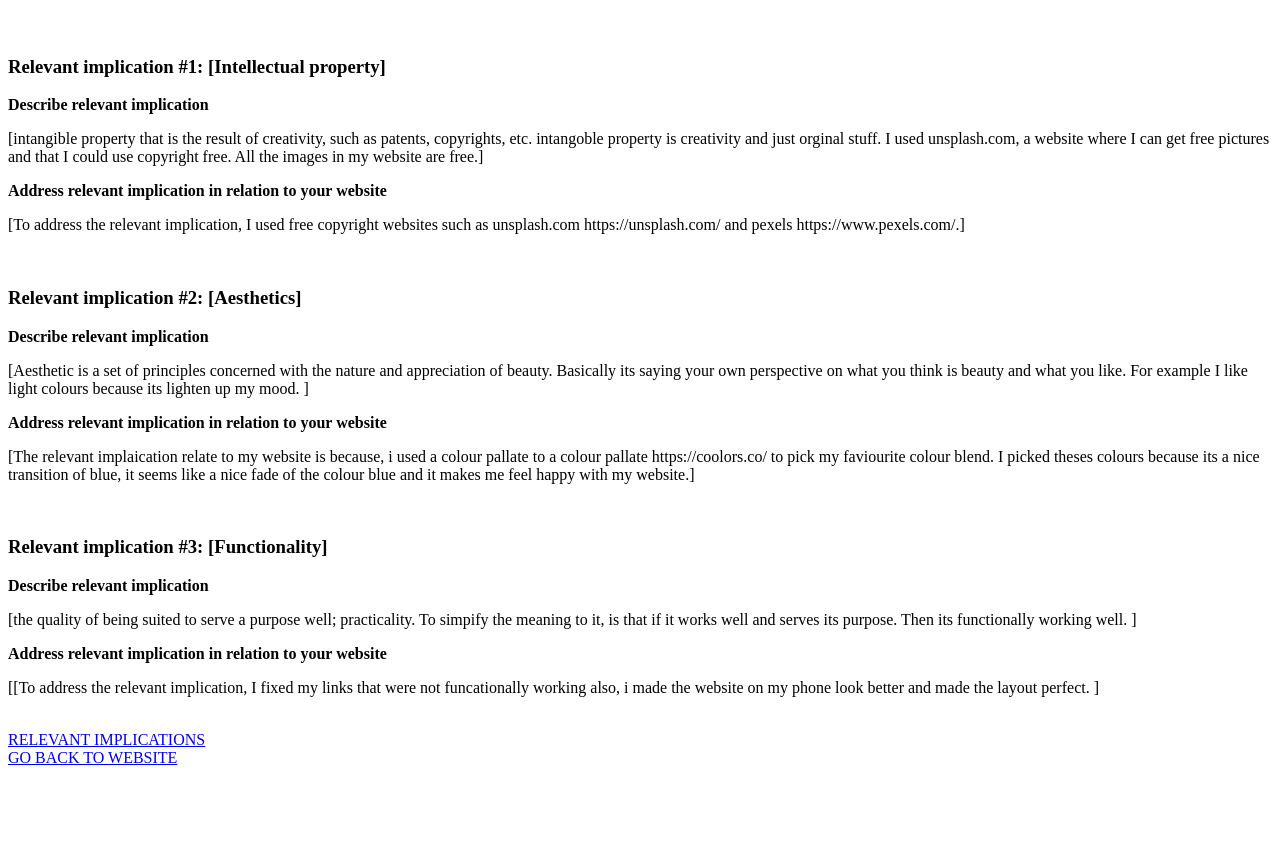
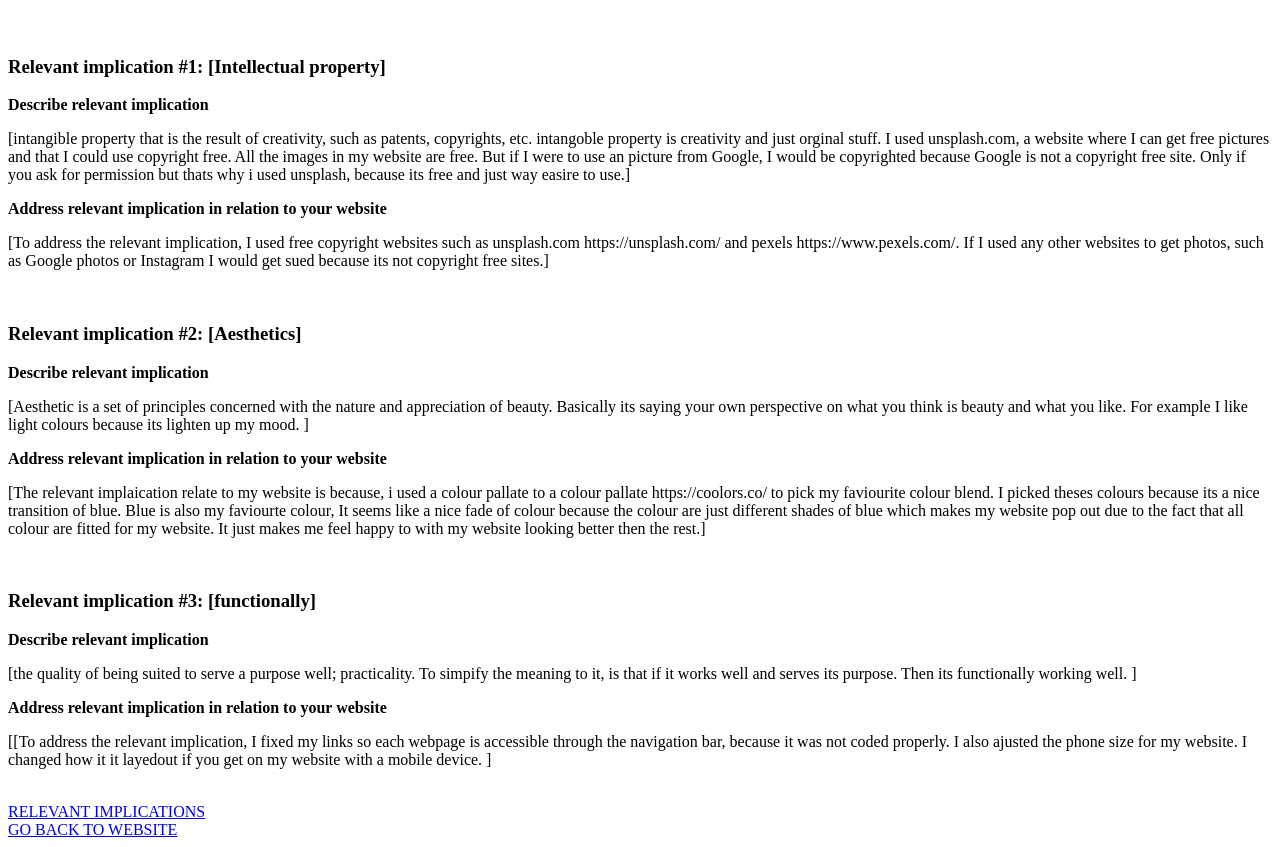
Before and after one commit to ASDAH-Digtal/91880-91884-tavae27z, a plain HTML site: page relevant_implications.html in a window 1280 px wide. Shown: the part 61-908 px from the top of the page. Before the commit the page ends 836 px from the top, so only its background shows below. Drawn offline with Linux system fonts and the light colour scheme.

Commit message:
i modifed my revelant implications for merit

```diff
--- a/relevant_implications.html
+++ b/relevant_implications.html
@@ -13,10 +13,10 @@
 
     <h3>Relevant implication #1: [Intellectual property]</h3>
     <strong>Describe relevant implication</strong>
-    <p>[intangible property that is the result of creativity, such as patents, copyrights, etc. intangoble property is creativity and just orginal stuff. I used unsplash.com, a website where I can get free pictures and that I could use copyright free. All the images in my website are free.]</p>
+    <p>[intangible property that is the result of creativity, such as patents, copyrights, etc. intangoble property is creativity and just orginal stuff. I used unsplash.com, a website where I can get free pictures and that I could use copyright free. All the images in my website are free. But if I were to use an picture from Google, I would be copyrighted because Google is not a copyright free site. Only if you ask for permission but thats why i used unsplash, because its free and just way easire to use.]</p>
 
     <strong>Address relevant implication in relation to your website</strong>
-    <p>[To address the relevant implication, I used free copyright websites such as unsplash.com https://unsplash.com/ and pexels https://www.pexels.com/.]</p>
+    <p>[To address the relevant implication, I used free copyright websites such as unsplash.com https://unsplash.com/ and pexels https://www.pexels.com/. If I used any other websites to get photos, such as Google photos or Instagram I would get sued because its not copyright free sites.]</p>
 
     <br>
 
@@ -26,16 +26,16 @@
 ]</p>
 
     <strong>Address relevant implication in relation to your website</strong>
-    <p>[The relevant implaication relate to my website is because, i used a colour pallate to a colour pallate https://coolors.co/ to pick my faviourite colour blend. I picked theses colours because its a nice transition of blue, it seems like a nice fade of the colour blue and it makes me feel happy with my website.]</p>
+    <p>[The relevant implaication relate to my website is because, i used a colour pallate to a colour pallate https://coolors.co/ to pick my faviourite colour blend. I picked theses colours because its a nice transition of blue. Blue is also my faviourte colour, It seems like a nice fade of  colour because the colour are just different shades of blue which makes my website pop out due to the fact that all colour are fitted for my website. It just makes me feel happy to with my website looking better then the rest.]</p>
 
     <br>
 
-    <h3>Relevant implication #3: [Functionality]</h3>
+    <h3>Relevant implication #3: [functionally]</h3>
     <strong>Describe relevant implication</strong>
     <p>[the quality of being suited to serve a purpose well; practicality. To simpify the meaning to it, is that if it works well and serves its purpose. Then its functionally working well. ]</p>
 
     <strong>Address relevant implication in relation to your website</strong>
-    <p>[[To address the relevant implication, I fixed my links that were not funcationally working also, i made the website on my phone look better and made the layout perfect. ]</p>
+    <p>[[To address the relevant implication, I fixed my links so each webpage is accessible through the navigation bar, because it was not coded properly. I also ajusted the phone size for my website. I changed how it it layedout if you get on my website with a mobile device. ]</p>
 
     <br>
 
```
